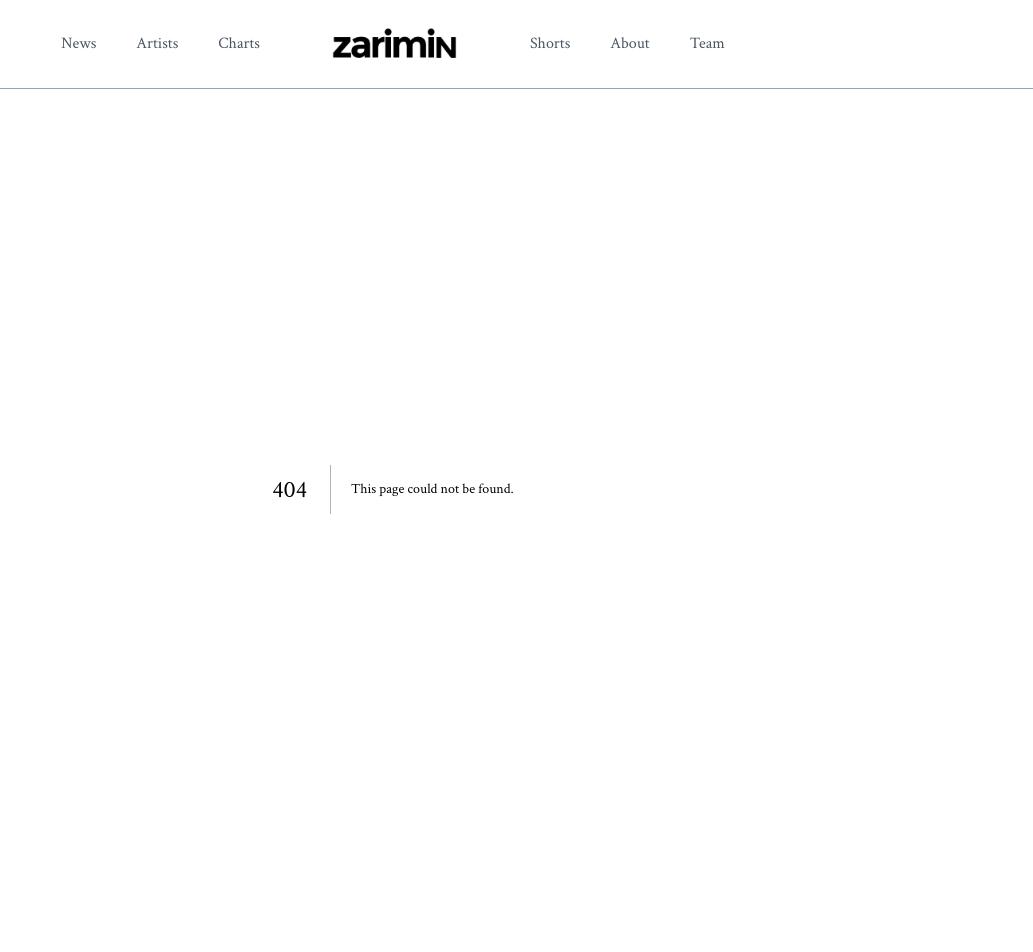
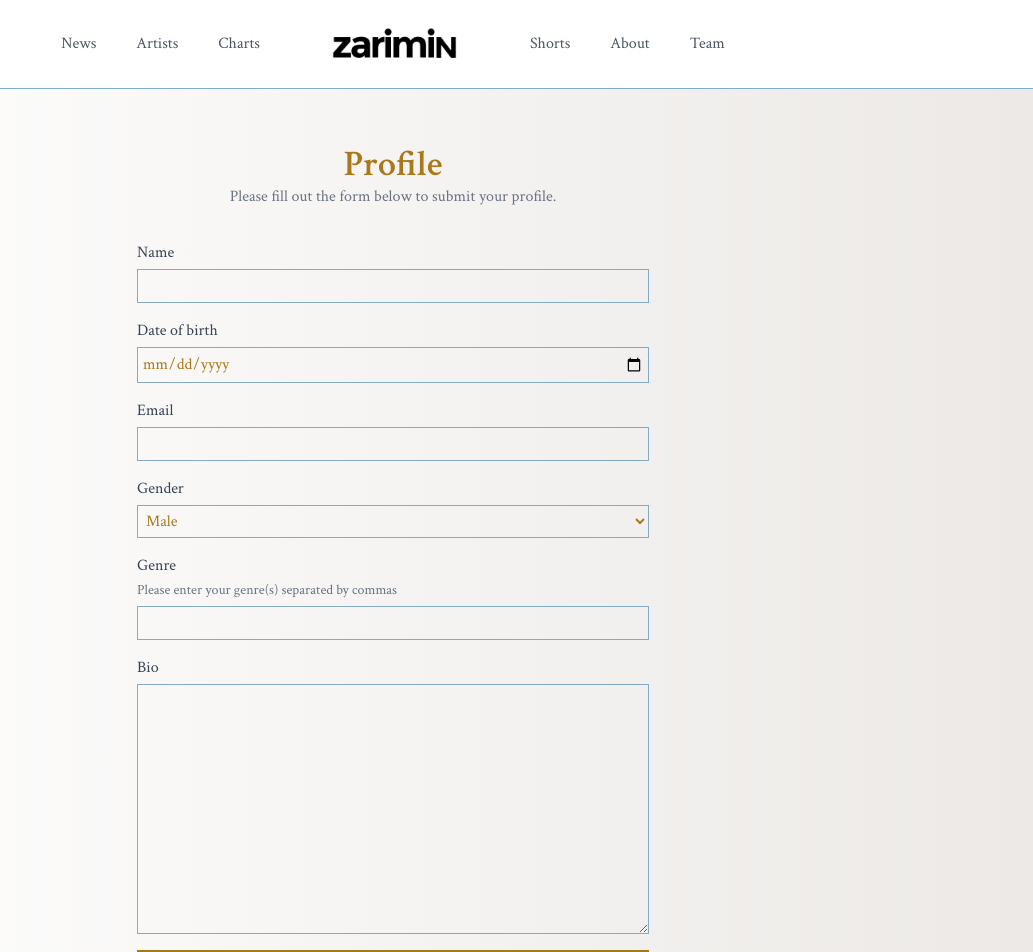
Before and after one commit to g30elipse/zarimin-v1, a Next.js app: page /submissions/profile in a window 1280 px wide. Before the commit this address had no page. Shown: the top 952 px of the page, without its empty margins (247-1280 px from the left). Before the commit the page ends 889 px from the top, so only its background shows below. Built offline with nearby package versions, Linux system fonts and the light colour scheme.

Commit message:
refactor: adjust ARTISTS_PER_PAGE constant from 16 to 8

```diff
--- /dev/null
+++ b/src/app/submissions/profile/page.tsx
@@ -0,0 +1,143 @@
+import SectionWrapper from '@/components/layout/SectionWrapper';
+import { FC } from 'react';
+
+export interface PageProps {
+
+}
+
+
+const FIELDS = [
+  {
+    label: 'Name',
+    name: 'name',
+    type: 'text',
+    required: true,
+  },
+  {
+    label: 'Date of birth',
+    name: 'date_of_birth',
+    type: 'date',
+  },
+
+  {
+    label: 'Email',
+    name: 'email',
+    type: 'email',
+    required: true,
+  },
+  {
+    label: 'Gender',
+    name: 'gender',
+    type: 'select',
+    required: true,
+    options: [
+      { label: 'Male', value: 'male' },
+      { label: 'Female', value: 'female' },
+      { label: 'Other', value: 'other' },
+    ],
+  },
+  {
+    label: 'Genre',
+    hint: 'Please enter your genre(s) separated by commas',
+    name: 'genre',
+    type: 'text',
+    required: true,
+  },
+  {
+    label: 'Bio',
+    name: 'bio',
+    type: 'textarea',
+    required: true,
+  }
+]
+
+const inputClass = 'mt-1 block w-full rounded-md border p-1 boxy-card focus:border-gray-500 focus:ring-0 bg-transparent';
+const Page: FC<PageProps> = (props) => {
+
+  return (
+    <main className="min-h-screen py-4 md:py-8">
+      <SectionWrapper>
+        <h1 className="text-4xl font-bold text-center">Profile</h1>
+        <p className="text-center text-gray-500 mb-8">
+          Please fill out the form below to submit your profile.
+        </p>
+        <form
+          className="flex flex-col gap-4 max-w-lg mx-auto"
+          action="https://formspree.io/f/xqabyljl"
+          // encType="multipart/form-data"
+          method="POST"
+        >
+
+          {FIELDS.map((field) => (
+            <label className="block">
+              <span className="text-gray-700">{field.label}
+                <br />
+                {field.hint && <span className="text-gray-500 text-sm">{field.hint}</span>}</span>
+              {field.type === 'text' && (
+                <input
+                  required={field.required}
+                  type="text"
+                  name={field.name}
+                  className={inputClass}
+                />
+              )}
+              {field.type === 'date' && (
+                <input
+                  required={field.required}
+                  type="date"
+                  name={field.name}
+                  className={inputClass}
+                />
+              )}
+              {field.type === 'email' && (
+                <input
+                  required={field.required}
+                  type="email"
+                  name={field.name}
+                  className={inputClass}
+                />
+              )}
+              {field.type === 'select' && (
+                <select
+                  required={field.required}
+                  name={field.name}
+                  className={inputClass}
+                >
+                  {field.options?.map((option) => (
+                    <option key={option.value} value={option.value}>{option.label}</option>
+                  ))}
+                </select>
+              )}
+              {field.type === 'textarea' && (
+                <textarea
+                  required={field.required}
+                  rows={10}
+                  name={field.name}
+                  className={inputClass}
+                />
+              )}
+              {field.type === 'file' && (
+                <input
+                  required={field.required}
+                  type="file"
+                  name={field.name}
+                  className={inputClass}
+                  accept="image/*"
+                />
+              )}
+            </label>
+          ))}
+          <button
+            type="submit"
+            className="boxy-button"
+          >
+            Submit
+          </button>
+        </form>
+      </SectionWrapper>
+    </main>
+  )
+}
+
+
+export default Page;
```
